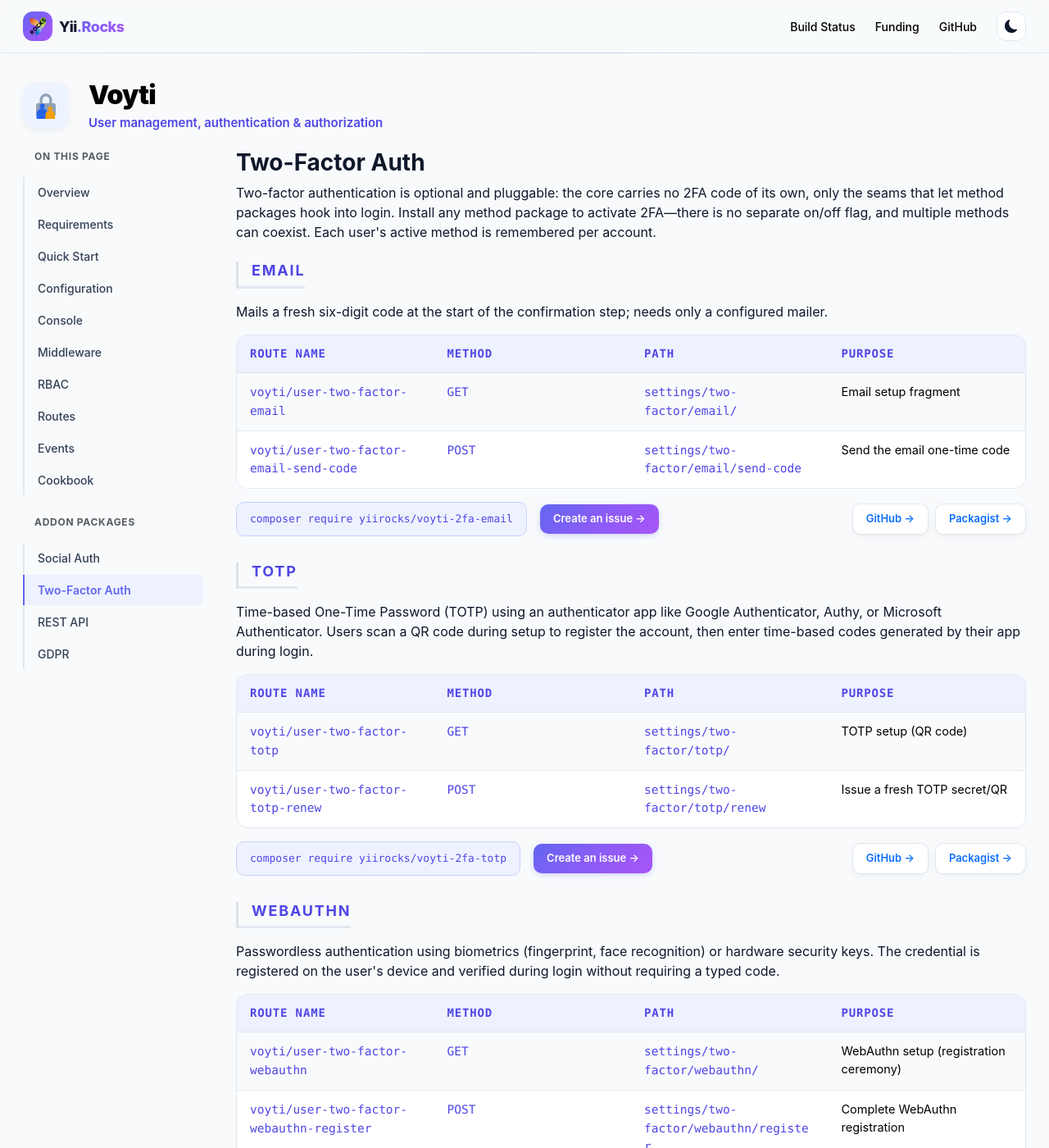
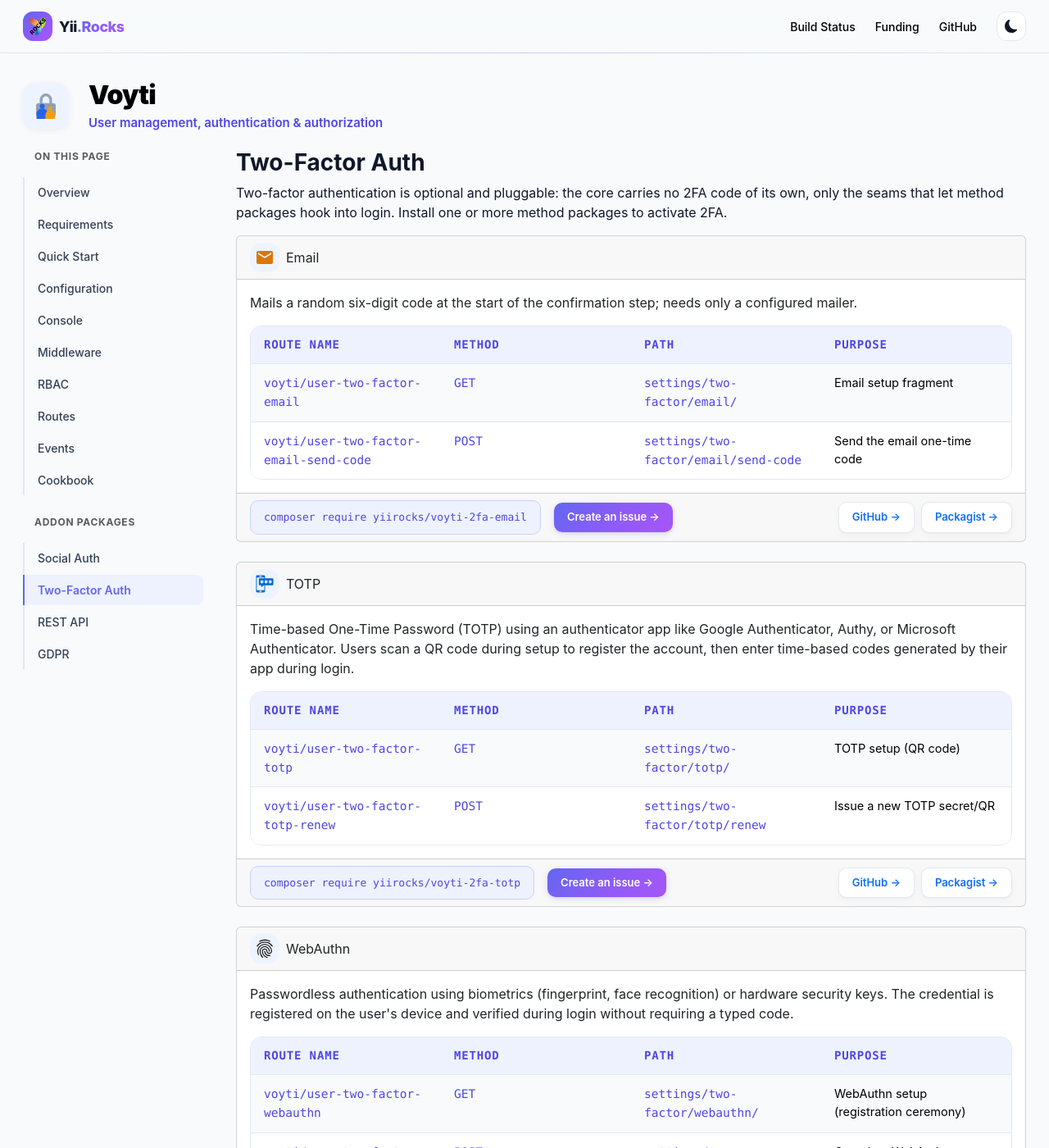
Before and after one commit to YiiRocks/YiiRocks.github.io, a Jekyll site: the page built from voyti/two-factor/index.html, in a window 1280 px wide and 1400 px high. Shown: the whole window at 82% size. Built offline with Jekyll 4.4.1, drawn with Linux system fonts in a browser that asks for light colours; a style sheet for code colours, icons or effects is not loaded; some of the changed text lies outside the part shown.

Commit message:
Update two-factor authentication documentation page
- Restructure 2FA methods and base package as full-width cards with icons in headers
- Add card-header__icon CSS class for properly-sized icons (36px container, 24px images)
- Use Bootstrap me-2 class for icon margin instead of inline styles
- Add migration command button and documentation to social auth page

```diff
--- a/assets/css/site.scss
+++ b/assets/css/site.scss
@@ -1060,3 +1060,19 @@
 ol li::marker {
     font-size: 1.5em;
 }
+
+.card-header__icon {
+    width: 36px;
+    height: 36px;
+    border-radius: $radius;
+    display: flex;
+    align-items: center;
+    justify-content: center;
+    flex-shrink: 0;
+
+    img {
+        width: 24px;
+        height: 24px;
+        object-fit: contain;
+    }
+}
--- a/voyti/two-factor/index.html
+++ b/voyti/two-factor/index.html
@@ -6,15 +6,19 @@
 ---
 
         <p>
-            Two-factor authentication is optional and pluggable: the core carries no 2FA code of its own, only the seams that let method packages hook into login. Install any method package to activate 2FA—there is no separate on/off flag, and multiple methods can coexist. Each user's active method is remembered per account.
+            Two-factor authentication is optional and pluggable: the core carries no 2FA code of its own, only the seams that let method packages hook into login. Install one or more method packages to activate 2FA.
         </p>
 
-        <h5 class="doc-section-heading mt-2 mb-3 ps-3 border-start border-3">Email</h5>
-        <p>
-            Mails a fresh six-digit code at the start of the confirmation step; needs only a configured mailer.
+        <div class="row g-4 mb-4">
+            <div class="col-12">
+                <div class="card h-100">
+                    <div class="card-header d-flex align-items-center"><div class="card-header__icon me-2" style="background: #eef4ff;"><img src="/assets/icons/voyti-2fa-email.svg" alt="Email"></div>Email</div>
+                    <div class="card-body">
+                        <p class="card-text">
+                            Mails a random six-digit code at the start of the confirmation step; needs only a configured mailer.
                         </p>
                         <div class="table-responsive">
-            <table class="table table-sm table-striped">
+                            <table class="table table-sm table-striped mb-0">
                                 <thead>
                                     <tr>
                                         <th>Route name</th>
@@ -29,7 +33,9 @@
                                 </tbody>
                             </table>
                         </div>
-        <div class="mb-4 d-flex align-items-center gap-3 flex-wrap">
+                    </div>
+                    <div class="card-footer">
+                        <div class="d-flex align-items-center gap-3 flex-wrap">
                             <button type="button" class="copy-btn copy-btn--inline" data-clipboard="composer require yiirocks/voyti-2fa-email">composer require yiirocks/voyti-2fa-email</button>
                             <a href="https://github.com/YiiRocks/voyti-2fa-email/issues" target="_blank" rel="noopener" class="docs-entry__link docs-entry__link--docs">Create an issue &rarr;</a>
                             <div class="d-flex gap-2 flex-wrap ms-auto">
@@ -37,13 +43,18 @@
                                 <a href="https://packagist.org/packages/yiirocks/voyti-2fa-email" target="_blank" rel="noopener" class="docs-entry__link docs-entry__link--packagist">Packagist &rarr;</a>
                             </div>
                         </div>
-
-        <h5 class="doc-section-heading mt-2 mb-3 ps-3 border-start border-3">TOTP</h5>
-        <p>
+                    </div>
+                </div>
+            </div>
+            <div class="col-12">
+                <div class="card h-100">
+                    <div class="card-header d-flex align-items-center"><div class="card-header__icon me-2" style="background: #eef4ff;"><img src="/assets/icons/voyti-2fa-totp.svg" alt="TOTP"></div>TOTP</div>
+                    <div class="card-body">
+                        <p class="card-text">
                             Time-based One-Time Password (TOTP) using an authenticator app like Google Authenticator, Authy, or Microsoft Authenticator. Users scan a QR code during setup to register the account, then enter time-based codes generated by their app during login.
                         </p>
                         <div class="table-responsive">
-            <table class="table table-sm table-striped">
+                            <table class="table table-sm table-striped mb-0">
                                 <thead>
                                     <tr>
                                         <th>Route name</th>
@@ -54,11 +65,13 @@
                                 </thead>
                                 <tbody>
                                     <tr><td><code>voyti/user-two-factor-totp</code></td><td><code>GET</code></td><td><code>settings/two-factor/totp/</code></td><td>TOTP setup (QR code)</td></tr>
-                    <tr><td><code>voyti/user-two-factor-totp-renew</code></td><td><code>POST</code></td><td><code>settings/two-factor/totp/renew</code></td><td>Issue a fresh TOTP secret/QR</td></tr>
+                                    <tr><td><code>voyti/user-two-factor-totp-renew</code></td><td><code>POST</code></td><td><code>settings/two-factor/totp/renew</code></td><td>Issue a new TOTP secret/QR</td></tr>
                                 </tbody>
                             </table>
                         </div>
-        <div class="mb-4 d-flex align-items-center gap-3 flex-wrap">
+                    </div>
+                    <div class="card-footer">
+                        <div class="d-flex align-items-center gap-3 flex-wrap">
                             <button type="button" class="copy-btn copy-btn--inline" data-clipboard="composer require yiirocks/voyti-2fa-totp">composer require yiirocks/voyti-2fa-totp</button>
                             <a href="https://github.com/YiiRocks/voyti-2fa-totp/issues" target="_blank" rel="noopener" class="docs-entry__link docs-entry__link--docs">Create an issue &rarr;</a>
                             <div class="d-flex gap-2 flex-wrap ms-auto">
@@ -66,13 +79,18 @@
                                 <a href="https://packagist.org/packages/yiirocks/voyti-2fa-totp" target="_blank" rel="noopener" class="docs-entry__link docs-entry__link--packagist">Packagist &rarr;</a>
                             </div>
                         </div>
-
-        <h5 class="doc-section-heading mt-2 mb-3 ps-3 border-start border-3">WebAuthn</h5>
-        <p>
+                    </div>
+                </div>
+            </div>
+            <div class="col-12">
+                <div class="card h-100">
+                    <div class="card-header d-flex align-items-center"><div class="card-header__icon me-2" style="background: #eef4ff;"><img src="/assets/icons/voyti-2fa-webauthn.svg" alt="WebAuthn"></div>WebAuthn</div>
+                    <div class="card-body">
+                        <p class="card-text">
                             Passwordless authentication using biometrics (fingerprint, face recognition) or hardware security keys. The credential is registered on the user's device and verified during login without requiring a typed code.
                         </p>
                         <div class="table-responsive">
-            <table class="table table-sm table-striped">
+                            <table class="table table-sm table-striped mb-0">
                                 <thead>
                                     <tr>
                                         <th>Route name</th>
@@ -88,7 +106,9 @@
                                 </tbody>
                             </table>
                         </div>
-        <div class="mb-4 d-flex align-items-center gap-3 flex-wrap">
+                    </div>
+                    <div class="card-footer">
+                        <div class="d-flex align-items-center gap-3 flex-wrap">
                             <button type="button" class="copy-btn copy-btn--inline" data-clipboard="composer require yiirocks/voyti-2fa-webauthn">composer require yiirocks/voyti-2fa-webauthn</button>
                             <a href="https://github.com/YiiRocks/voyti-2fa-webauthn/issues" target="_blank" rel="noopener" class="docs-entry__link docs-entry__link--docs">Create an issue &rarr;</a>
                             <div class="d-flex gap-2 flex-wrap ms-auto">
@@ -96,13 +116,18 @@
                                 <a href="https://packagist.org/packages/yiirocks/voyti-2fa-webauthn" target="_blank" rel="noopener" class="docs-entry__link docs-entry__link--packagist">Packagist &rarr;</a>
                             </div>
                         </div>
-
-        <h5 class="doc-section-heading mt-2 mb-3 ps-3 border-start border-3">Base 2FA package</h5>
-        <p>
-            Pulled in automatically as a dependency by method packages, the base package supplies shared routes, backup codes, and a migration for its <code>user_two_factor</code> and <code>user_backup_code</code> tables. Method packages contribute their own tables (e.g., WebAuthn's <code>user_webauthn_credential</code>) and migrations, all registered automatically for <code>yiisoft/db-migration</code>.
+                    </div>
+                </div>
+            </div>
+            <div class="col-12">
+                <div class="card h-100">
+                    <div class="card-header d-flex align-items-center"><div class="card-header__icon me-2" style="background: #eef4ff;"><img src="/assets/icons/voyti-2fa.svg" alt="2FA Base Package"></div>2FA Base Package</div>
+                    <div class="card-body">
+                        <p class="card-text">
+                            Pulled in automatically as a dependency by method packages, the base package supplies shared routes, backup codes, and database tables.
                         </p>
                         <div class="table-responsive">
-            <table class="table table-sm table-striped">
+                            <table class="table table-sm table-striped mb-0">
                                 <thead>
                                     <tr>
                                         <th>Route name</th>
@@ -121,18 +146,33 @@
                                 </tbody>
                             </table>
                         </div>
+                    </div>
+                    <div class="card-footer">
+                        <p class="mb-2">
+                            Method packages can contribute their own tables and migrations, registered for <code>yiisoft/db-migration</code>.
+                        </p>
+                        <div class="d-flex align-items-center gap-3 flex-wrap">
+                            After installing any 2FA package, run:
+                            <button type="button" class="copy-btn copy-btn--inline" data-clipboard="./yii migrate:up">./yii migrate:up</button>
+                            <a href="https://github.com/YiiRocks/voyti-2fa/issues" target="_blank" rel="noopener" class="docs-entry__link docs-entry__link--docs">Create an issue &rarr;</a>
+                            <div class="d-flex gap-2 flex-wrap ms-auto">
+                                <a href="https://github.com/YiiRocks/voyti-2fa" target="_blank" rel="noopener" class="docs-entry__link docs-entry__link--github">GitHub &rarr;</a>
+                                <a href="https://packagist.org/packages/yiirocks/voyti-2fa" target="_blank" rel="noopener" class="docs-entry__link docs-entry__link--packagist">Packagist &rarr;</a>
+                            </div>
+                        </div>
+                    </div>
+                </div>
+            </div>
+        </div>
 
-        <h4 class="doc-section-heading">How it works</h4>
+        <!--<h4 class="doc-section-heading">How it works</h4>-->
         <p>
-            After a password login succeeds, Voyti consults every service tagged <code>voyti.login-challenge</code> in turn. The 2FA package contributes one: if the user has an enabled method registered, it stashes credentials, runs the method's confirmation step, and renders <code>voyti/session-confirm</code>. The first challenge to return a response short-circuits login.
-        </p>
-        <p>
-            A user's 2FA state (enabled, active method, secret) lives in <code>UserTwoFactor</code>, separate from the core <code>user</code> table. Enabling a method generates ten hashed backup codes; users can regenerate them anytime by re-verifying their current method.
+            After password login succeeds, 2FA checks if the user has an enabled method. If so, it holds the session pending 2FA verification, runs the method's confirmation step (e.g., email code, TOTP entry), and verifies the result. On success, the login completes. Backup codes are auto-generated when enabling 2FA, allowing account recovery if the primary method is unavailable.
         </p>
 
         <h4 class="doc-section-heading">Enforcing 2FA for a permission</h4>
         <p>
-            List permissions that require 2FA in the base package's <code>forcedPermissions</code> param:
+            List RBAC permissions that require 2FA in the base package's <code>forcedPermissions</code> param:
         </p>
         <pre class="doc-example mb-3"><code class="language-php">// config/params.php
 return [
@@ -141,46 +181,47 @@
     ],
 ];</code></pre>
         <p>
-            The enforcement middleware redirects such users to the setup screen until they enable 2FA. It's tagged <code>voyti.enforce-middleware</code> and joins <code>VoytiMiddleware</code> automatically—no extra wiring needed. See <a href="/voyti/middleware/">Middleware</a>.
+            The enforcement middleware redirects such users to the setup screen until they enable 2FA. It's tagged <code>voyti.enforce-middleware</code> and joins <code>VoytiMiddleware</code> automatically.
         </p>
 
         <h4 class="doc-section-heading">Writing a method plugin</h4>
-        <p>
-            A method plugin is a Composer package that implements <code>TwoFactorMethodInterface</code> and registers its routes, all via <code>yiisoft/config</code>—no host wiring needed.
-        </p>
-
-        <p><strong>1. Register the method.</strong> Tag the provider class with <code>voyti.two-factor-method</code> in <code>config/di.php</code>. The registry collects tagged providers, keyed by <code>getName()</code>:</p>
+        <ol>
+            <li>
+                <h4>Register the method</h4>
+        <p>Tag the provider class with <code>voyti.two-factor-method</code> in <code>config/di.php</code>. The registry collects tagged providers, keyed by <code>getName()</code>:</p>
         <pre class="doc-example mb-3"><code class="language-php">// config/di.php
-use YiiRocks\Voyti\TwoFactor\Totp\TotpTwoFactorMethod;
+use MyNamespace\MyTwoFactorMethod;
 
 return [
-    TotpTwoFactorMethod::class =&gt; [
-        'class' =&gt; TotpTwoFactorMethod::class,
+    MyTwoFactorMethod::class =&gt; [
+        'class' =&gt; MyTwoFactorMethod::class,
         'tags' =&gt; ['voyti.two-factor-method'],
     ],
 ];</code></pre>
-
-        <p><strong>2. Contribute setup routes.</strong> Append routes to <code>yiirocks/voyti</code> → <code>twoFactorMethodRoutes</code> in <code>config/params.php</code>. They're spliced into the base package's <code>settings/</code> group, inheriting login guards and CSRF middleware:</p>
+            </li>
+            <li>
+                <h4>Contribute setup routes</h4>
+        <p>Append routes to <code>yiirocks/voyti</code> → <code>twoFactorMethodRoutes</code> in <code>config/params.php</code>. They're spliced into the base package's <code>settings/</code> group, inheriting login guards and CSRF middleware:</p>
                 <pre class="doc-example mb-3"><code class="language-php">// config/params.php
-use YiiRocks\Voyti\TwoFactor\Totp\Controller\TotpController;
+use MyNamespace\MyMethodController;
 use Yiisoft\Router\Route;
 
 return [
     'yiirocks/voyti' =&gt; [
         'twoFactorMethodRoutes' =&gt; [
-            Route::get('two-factor/totp/')
-                -&gt;name('voyti/user-two-factor-totp')
-                -&gt;action([TotpController::class, 'settings']),
+            Route::get('two-factor/my-method/')
+                -&gt;name('voyti/user-two-factor-my-method')
+                -&gt;action([MyMethodController::class, 'settings']),
         ],
     ],
 ];</code></pre>
                 <p>
                     Route lists merge and append, so multiple method packages coexist without collision. Use the <code>voyti/user-two-factor-&lt;name&gt;</code> convention; that's what <code>getSettingsUrl()</code> generates. Client-collected methods (WebAuthn) register their guest-accessible confirmation fragment as a top-level route group using <code>VoytiRoutes::webMiddleware()</code>.
                 </p>
-
-        <p><strong>The interface.</strong> <code>TwoFactorMethodInterface</code>
-            (namespace <code>YiiRocks\Voyti\TwoFactor</code>, provided by the base package) is the
-            whole contract:</p>
+            </li>
+            <li>
+                <h4>Implement the interface</h4>
+        <p><code>TwoFactorMethodInterface</code> (namespace <code>YiiRocks\Voyti\TwoFactor</code>, provided by the base package) is the contract you must implement:</p>
         <div class="table-responsive">
             <table class="table table-sm table-striped">
                 <thead>
@@ -206,6 +247,8 @@
                 </tbody>
             </table>
         </div>
+            </li>
+        </ol>
 
         <h4 class="doc-section-heading">Enrollment and storage</h4>
-        <p>Setup routes persist method secrets to <code>UserTwoFactor</code> and render the setup fragment. Finalization goes through <code>voyti/user-two-factor-enable</code>, which verifies and issues backup codes. Disable, re-verification, and resolution are all generic in the base package—plugins don't touch them. Methods needing their own table (WebAuthn's credentials) ship their own model and migration with <code>ON DELETE CASCADE</code> foreign keys.</p>
+        <p>Your setup routes persist secrets and render the enrollment UI. The base package handles finalization (verification, backup code generation) and teardown (disable, re-verify) generically - your plugin doesn't need to touch those. If your method needs a custom table, ship a model and migration with <code>ON DELETE CASCADE</code> foreign keys.</p>
```
Also changed, not shown: other parts of voyti/two-factor/index.html (+2 -2 lines), voyti/social/index.html (+7 -4 lines). Lines whose indentation alone changed are shown as unchanged.
